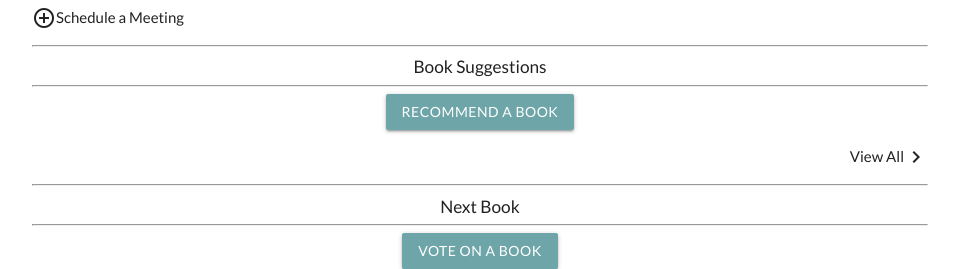
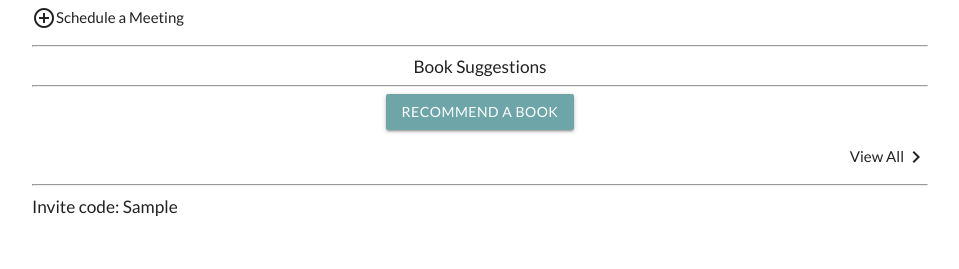
Before and after one commit to NicholasBoldt/Book-Club-App, a Django app: page /clubs/1/meeting/1/ in a window 1280 px wide. Shown: the part 686-955 px from the top of the page, without its empty margins (160-1119 px from the left). After the commit the page ends 902 px from the top, so only its background shows below. Run offline with Django 3.2, Linux system fonts and the light colour scheme; a user stored in the database is signed in; tables that the repository leaves empty hold one stand-in row (values such as "Sample post"); grey boxes marked "Sample" are stand-in pictures; some libraries are stand-ins or nearby versions.

Commit message:
club to meeting work in progress

```diff
--- a/main_app/templates/myclubs/meeting.html
+++ b/main_app/templates/myclubs/meeting.html
@@ -41,11 +41,8 @@
 <p class="vertical-align-right">View All<i class="material-icons">keyboard_arrow_right</i></p>
 
 <hr/>
-<h6 class="center-align">Next Book</h6>
-<hr>
-<div class="center-align">
-    <a href="{% url 'recommendations' club.id %}" class="btn">Vote on a book</a>
-</div>
+<h6> Invite code: {{ club.invite }}</h6>
+
 
 
 
--- a/main_app/views.py
+++ b/main_app/views.py
@@ -163,8 +163,11 @@ class UserProfile(DetailView):
 @login_required
 def clubs_index(request):
     clubs = Club.objects.all()
-    print(clubs.__dict__)
-    return render(request, 'myclubs/index.html', { 'clubs': clubs })
+
+
+    return render(request, 'myclubs/index.html', { 'clubs': clubs, 'meetings': meetings })
+
+
 
 @login_required
 def club(request, club_id):
```
Also changed, not shown: main_app/templates/myclubs/index.html (+11 -1 lines), main_app/migrations/0005_merge_20210204_1627.py (added).
